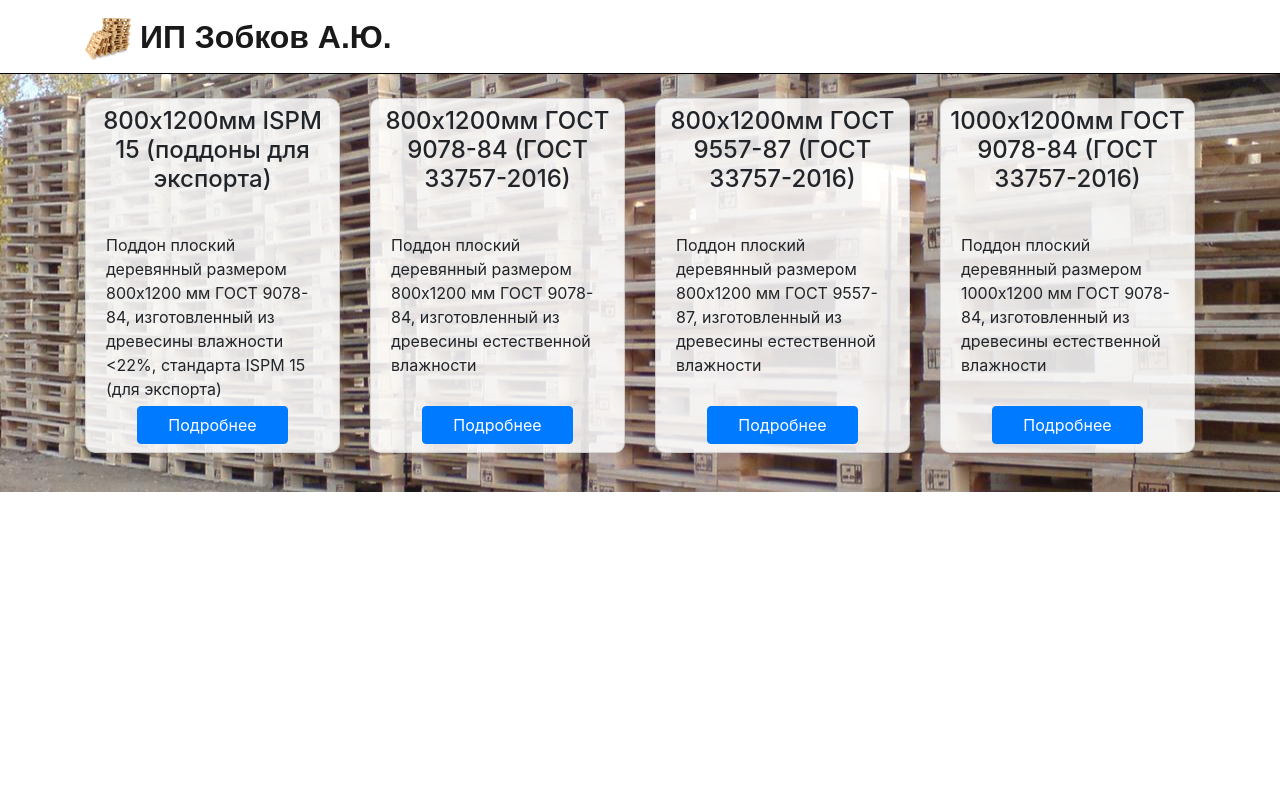
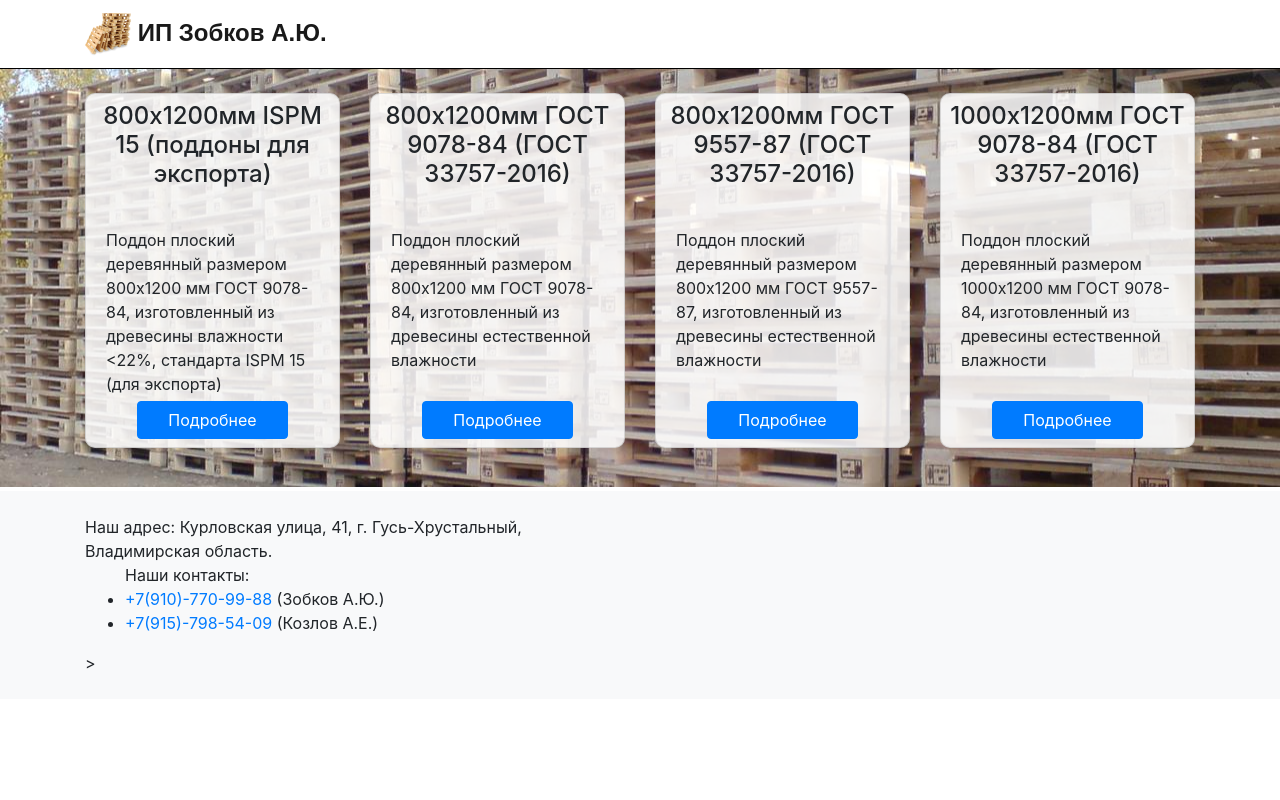
Before and after one commit to MaximZobkov/Zobkov_A_U, a Flask app: page / in a window 1280 px wide. Run offline with Flask 2, Linux system fonts and the light colour scheme; some libraries are stand-ins or nearby versions.

Commit message:
footer + edit font

```diff
--- a/static/css/style.css
+++ b/static/css/style.css
@@ -20,7 +20,7 @@ nav::after {
 .navbar-brand {
     font-family: "BankGothic Md BT", sans-serif;
     font-weight: bold;
-    font-size: 32px;
+    font-size: 24px;
     align-items: center;
 }
 
@@ -36,3 +36,23 @@ nav::after {
 .card {
     background: rgba(255, 255, 255, 0.85);
 }
+html {
+height: 100%;
+}
+.content {
+flex: 1 0 auto;
+}
+.footer {
+    top: 90%;
+    width: 100%;
+}
+
+.footer::before {
+    border-bottom: 1px solid black;
+    content: '';
+    left: 0;
+    right: 0;
+    width: 100%;
+    bottom: 0;
+    margin: 0 auto;
+}
--- a/templates/base.html
+++ b/templates/base.html
@@ -9,7 +9,7 @@
           href="https://stackpath.bootstrapcdn.com/bootstrap/4.4.1/css/bootstrap.min.css"
           integrity="sha384-Vkoo8x4CGsO3+Hhxv8T/Q5PaXtkKtu6ug5TOeNV6gBiFeWPGFN9MuhOf23Q9Ifjh"
           crossorigin="anonymous">
-    <title class="mr-4"> ИП Зобков А.Ю.</title>
+    <title class="mr-4">ИП Зобков А.Ю.</title>
 </head>
 <body>
 <link rel="stylesheet" href="/static/css/style.css">
@@ -26,8 +26,28 @@
     </div>
 </nav>
 <div>
-{% block content %}
-{% endblock %}
+    {% block content %}
+    {% endblock %}
 </div>
+<footer id="sticky-footer" class="footer py-4 bg-light mt-1">
+    <div class="container">
+        <div style="width: 50%;">
+            Наш адрес: Курловская улица, 41, г. Гусь-Хрустальный, Владимирская
+            область.
+        </div>
+        <div style="width: 50%">
+            <ul>
+                Наши контакты:
+                <li><a href="tel: +79107709988">+7(910)-770-99-88</a> (Зобков
+                    А.Ю.)
+                </li>
+                <li><a href="tel: +79157985409">+7(915)-798-54-09</a> (Козлов
+                    А.Е.)</li>
+            </ul>
+        </div>
+        >
+    </div>
+</footer>
+
 </body>
 </html>
```
